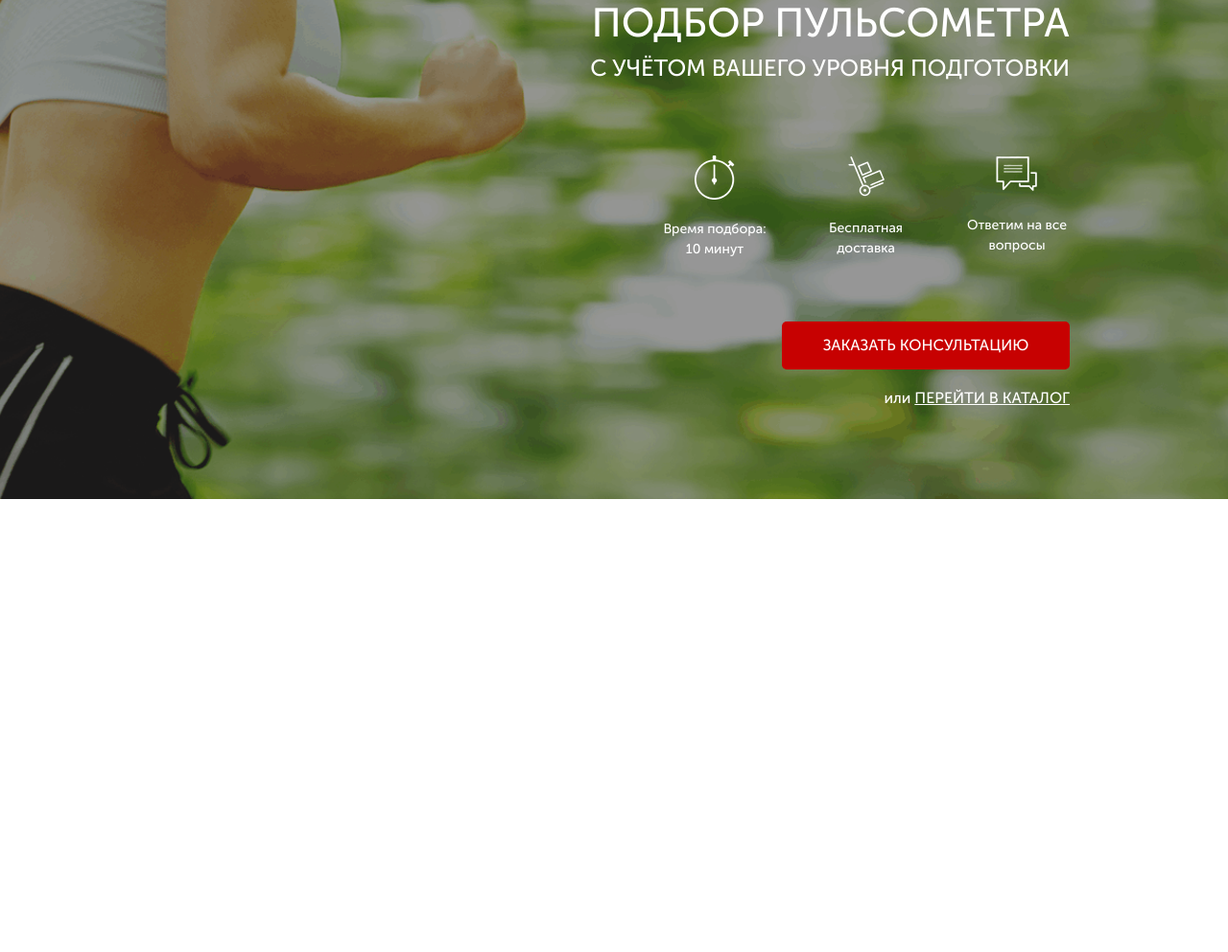
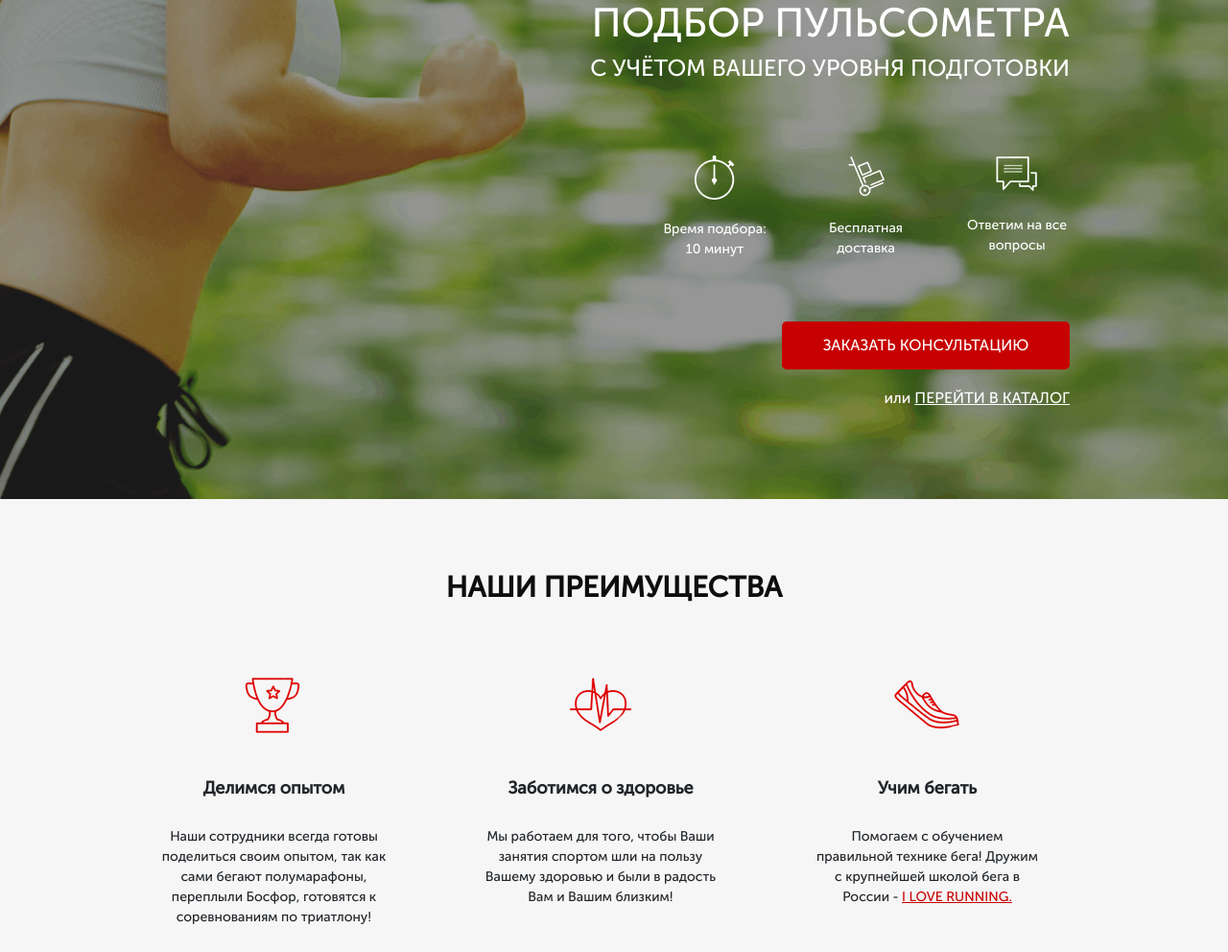
Before and after one commit to jekakolomiets/pulseband, a website: page src/index.html in a window 1280 px wide. Shown: the part 166-1158 px from the top of the page at 96% size. Before the commit the page ends 800 px from the top, so only its background shows below. Drawn offline with Linux system fonts and the light colour scheme.

Commit message:
add second section

```diff
--- a/src/index.html
+++ b/src/index.html
@@ -31,15 +31,15 @@
             <h2 class="promo__subheader">с учётом Вашего уровня подготовки</h2>
             <div class="promo__icons">
                         <div class="promo__icon">
-                    <img src="/src/icons/header/timer.png" alt="clock">
+                    <img src="/icons/header/timer.png" alt="clock">
                     Время подбора: 10 минут
                         </div>
                         <div class="promo__icon">
-                    <img src="/src/icons/header/hand-cart.png" alt="box">
+                    <img src="/icons/header/hand-cart.png" alt="box">
                     Бесплатная доставка
                         </div>
                         <div class="promo__icon">
-                    <img src="/src/icons/header/message.png" alt="message">
+                    <img src="/icons/header/message.png" alt="message">
                     Ответим на все вопросы
                         </div>
                 </div>
@@ -52,5 +52,40 @@
             </div>
         </div>
     </div>
+    <div class="advantages">
+        <div class="container advantages__container">
+            <h2 class="advantages__header">НАШИ ПРЕИМУЩЕСТВА</h2>
+            <div class="advantages__wrapper">
+                <div class="advantages__type">
+                    <div class="advantages__icons">
+                        <img src="/icons/advantage/cup.png" alt="cup">
+                        <span>Делимся опытом</span>
+                    </div>
+                    <div class="advantages__descr">
+                        Наши сотрудники всегда готовы поделиться своим опытом,
+так как сами бегают полумарафоны, переплыли Босфор, готовятся к соревнованиям по триатлону!</div>
+                </div>
+
+                <div class="advantages__type">
+                    <div class="advantages__icons">
+                        <img src="/icons/advantage/heart.png" alt="heart">
+                        <span>Заботимся о здоровье</span>
+                    </div>
+                    <div class="advantages__descr">Мы работаем для того,
+                        чтобы Ваши занятия спортом шли на пользу Вашему здоровью и были в радость Вам и Вашим близким!</div>
+
+                </div>
+
+                <div class="advantages__type">
+                    <div class="advantages__icons">
+                        <img src="/icons/advantage/shoe.png" alt="shoe">
+                        <span>Учим бегать</span>
+                    </div>
+                    <div class="advantages__descr">Помогаем с обучением
+                        правильной технике бега!
+                        Дружим с крупнейшей школой бега в России - <a href="#">I LOVE RUNNING.</a></div>
+                </div>
+        </div>
+    </div>
 </body>
 </html>
--- /dev/null
+++ b/src/sass/blocks/_advantages.scss
@@ -0,0 +1,48 @@
+.advantages {
+    background-color:#F6F6F6;
+    &__container {
+        height: 472px;
+    }
+    &__header {
+        padding-top: 70px;
+        color:hsl(0, 0%, 5%);
+        font-weight: 700;
+        font-size: 30px;
+        text-align: center;
+    }
+    &__wrapper {
+        margin-top: 65px;
+        max-width: 922px;
+        display: flex;
+        justify-content: space-between;
+    }
+    &__type {
+        display: flex;
+        flex-direction: column;
+        align-items: center;
+        justify-content: space-between;
+        height: 230px;
+        width: 241px;
+    }
+    &__icons {
+        text-align: center;
+        span {
+            display: block;
+            margin-top: 38px;
+            font-weight:900;
+            font-size:18px;
+            text-align:center;
+        }
+    }
+    &__descr {
+        margin-top: 26px;
+        display: block;
+        text-align: center;
+        font-weight: 300;
+        font-size:14px;
+        a {
+            color: $main-color;
+            text-decoration: underline;
+        }
+    }
+}
--- a/src/sass/blocks/_header.scss
+++ b/src/sass/blocks/_header.scss
@@ -22,7 +22,7 @@
         color:#FFFFFF;
         font-weight: 700;
         font-size:18px;
-        align:right;
+        text-align:right;
         &:hover
             {
                 color: #fff;
--- a/src/sass/style.scss
+++ b/src/sass/style.scss
@@ -9,3 +9,4 @@
 @import 'blocks/promo';
 @import 'blocks/header';
 @import 'blocks/buttons';
+@import 'blocks/advantages';
```
Also changed, not shown: src/css/style.min.css, src/icons/advantage/cup.png (added), src/icons/advantage/heart.png (added), src/icons/advantage/shoe.png (added).
